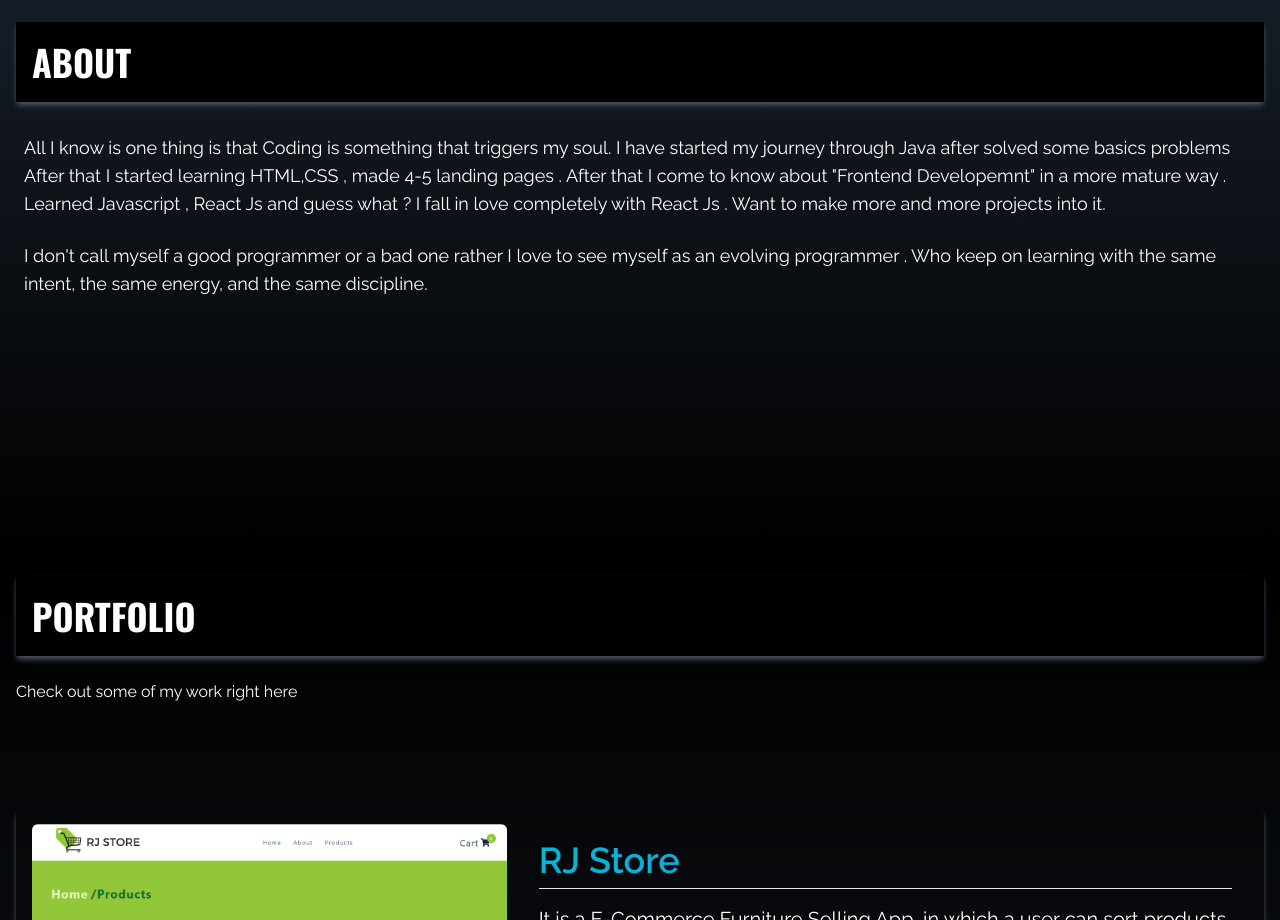
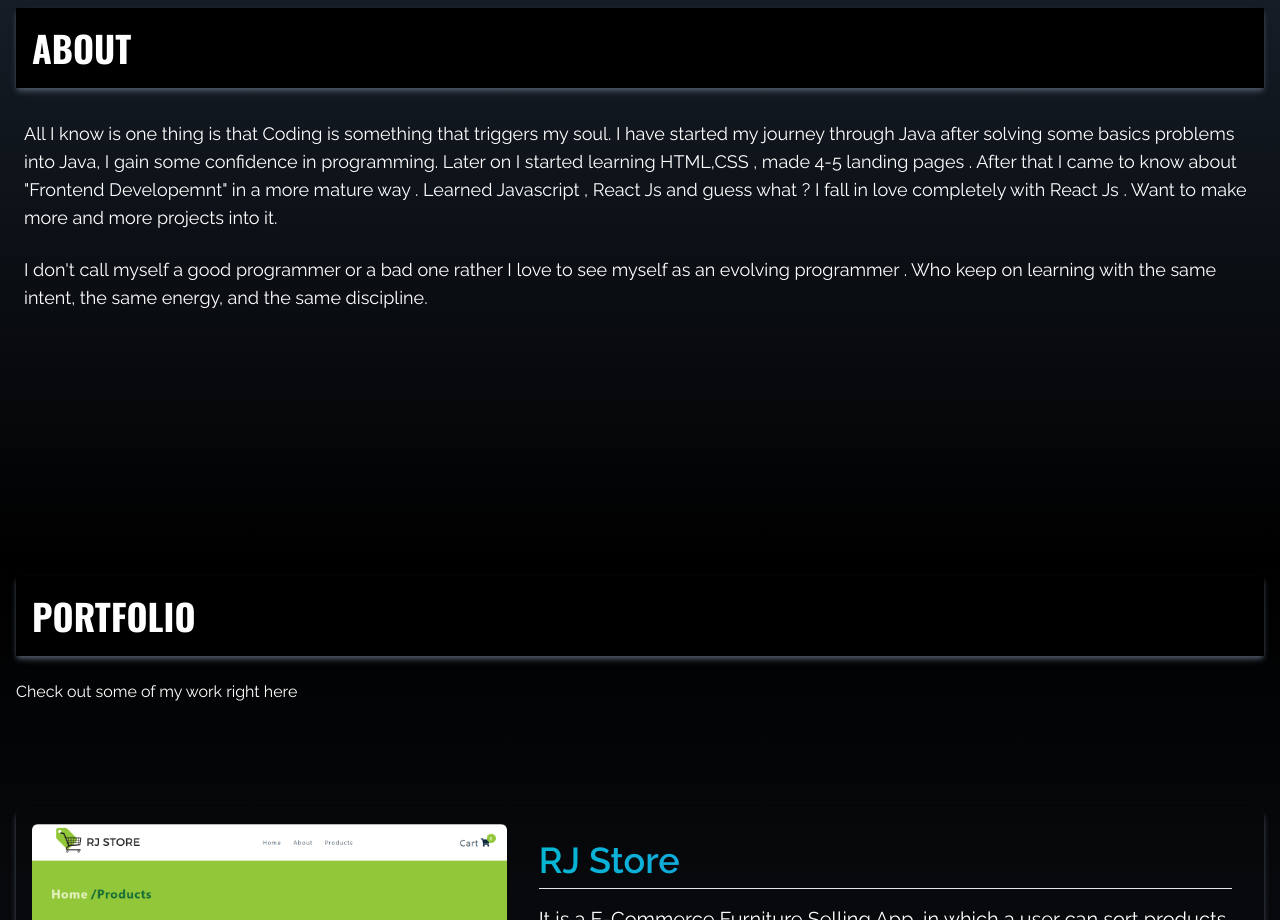
Before and after one commit to Raj-Stark/Raj-Portfolio-, a React (Create React App) app: page / in a window 1280 px wide. Shown: the part 1040-1960 px from the top of the page. Built offline with nearby package versions, Linux system fonts and the light colour scheme.

Commit message:
Changes in about section

```diff
--- a/src/components/About.js
+++ b/src/components/About.js
@@ -16,12 +16,13 @@ const About = () => {
         <div className="pl-2">
           <p className="text-lg mt-8">
             All I know is one thing is that Coding is something that triggers my
-            soul. I have started my journey through Java after solved some
-            basics problems After that I started learning HTML,CSS , made 4-5
-            landing pages . After that I come to know about "Frontend
-            Developemnt" in a more mature way . Learned Javascript , React Js
-            and guess what ? I fall in love completely with React Js . Want to
-            make more and more projects into it.
+            soul. I have started my journey through Java after solving some
+            basics problems into Java, I gain some confidence in programming.
+            Later on I started learning HTML,CSS , made 4-5 landing pages .
+            After that I came to know about "Frontend Developemnt" in a more
+            mature way . Learned Javascript , React Js and guess what ? I fall
+            in love completely with React Js . Want to make more and more
+            projects into it.
           </p>
 
           <br />
```
